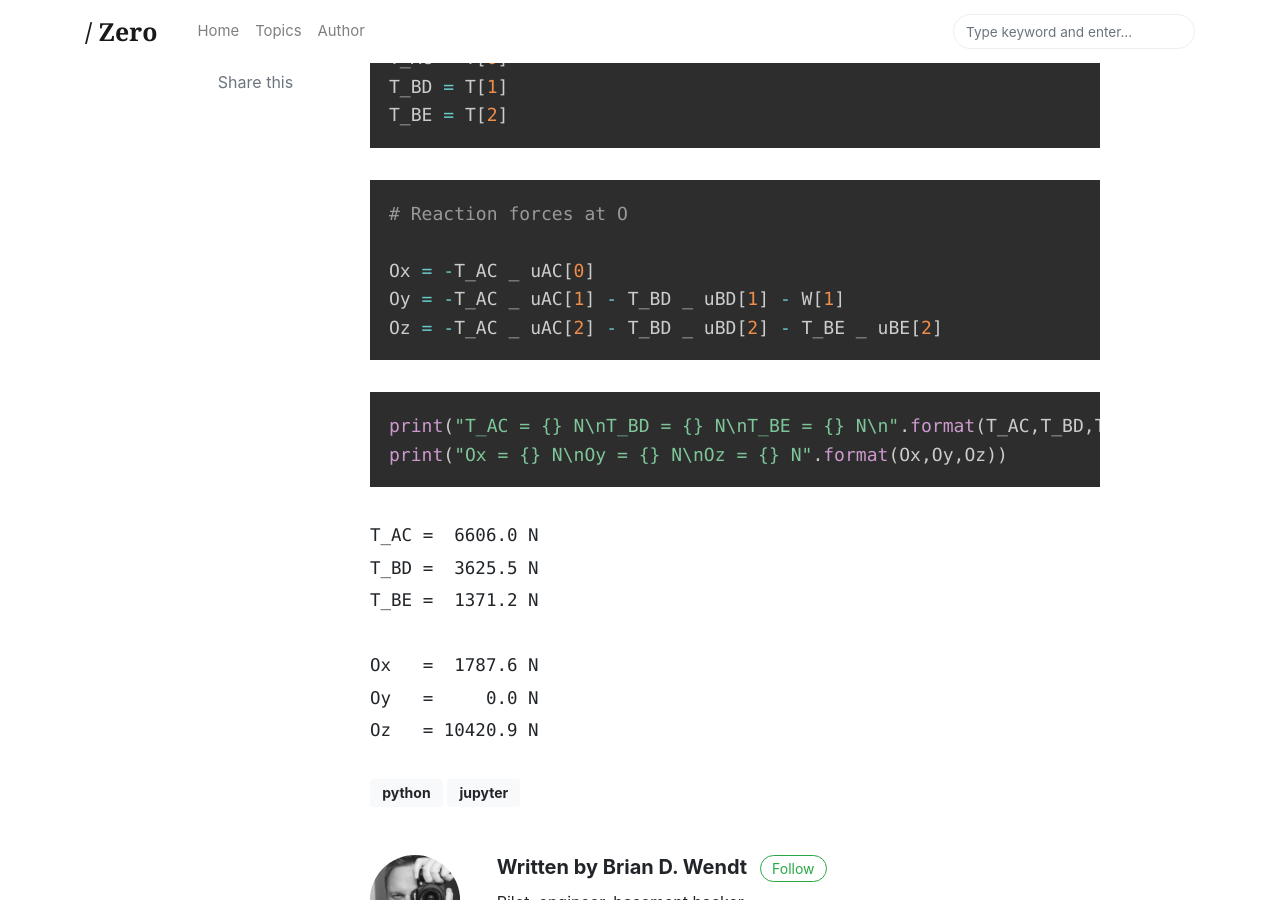
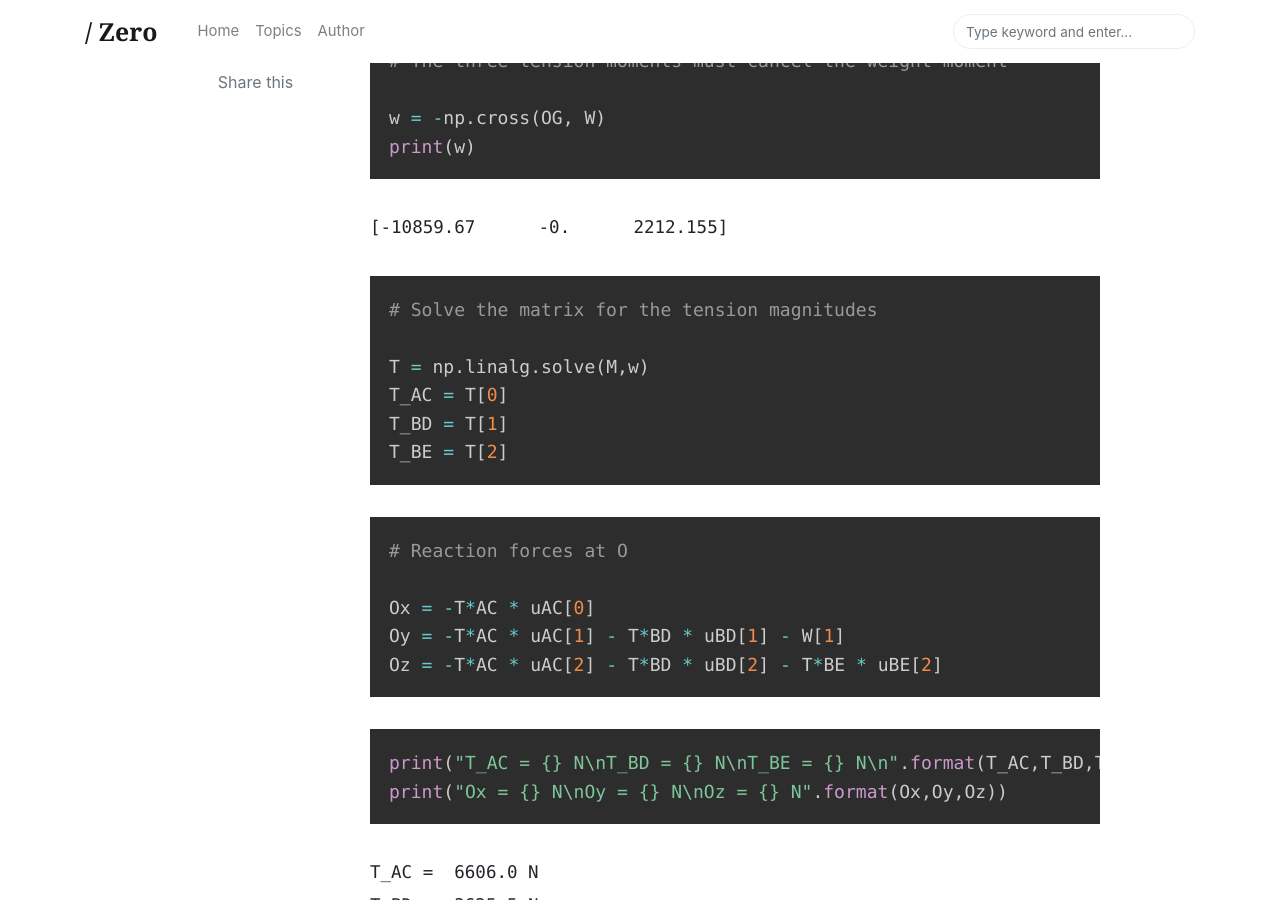
Before and after one commit to bws428/bws428.github.io, a Jekyll site: the page built from _posts/2015-12-08-3d-statics-problem.md, in a window 1280 px wide and 900 px high, scrolled down 3679 px. Built offline with Jekyll 4.4.1, drawn with Linux system fonts in a browser that asks for light colours; nearby versions of some CDN libraries; comment, search, counter and statistics services are not loaded.

```diff
--- a/_posts/2015-12-08-3d-statics-problem.md
+++ b/_posts/2015-12-08-3d-statics-problem.md
@@ -115,9 +116,9 @@ T_BE = T[2]
 
 # Reaction forces at O
 
-Ox = -T_AC _ uAC[0]
-Oy = -T_AC _ uAC[1] - T_BD _ uBD[1] - W[1]
-Oz = -T_AC _ uAC[2] - T_BD _ uBD[2] - T_BE _ uBE[2]
+Ox = -T*AC * uAC[0]
+Oy = -T*AC * uAC[1] - T*BD * uBD[1] - W[1]
+Oz = -T*AC * uAC[2] - T*BD * uBD[2] - T*BE * uBE[2]
 {% endhighlight %}
 
 {% highlight python %}
```
Also changed, not shown: other parts of _posts/2015-12-08-3d-statics-problem.md (+2 -1 lines), _posts/2015-11-26-finite-difference-method.md (+1 -1 lines).
